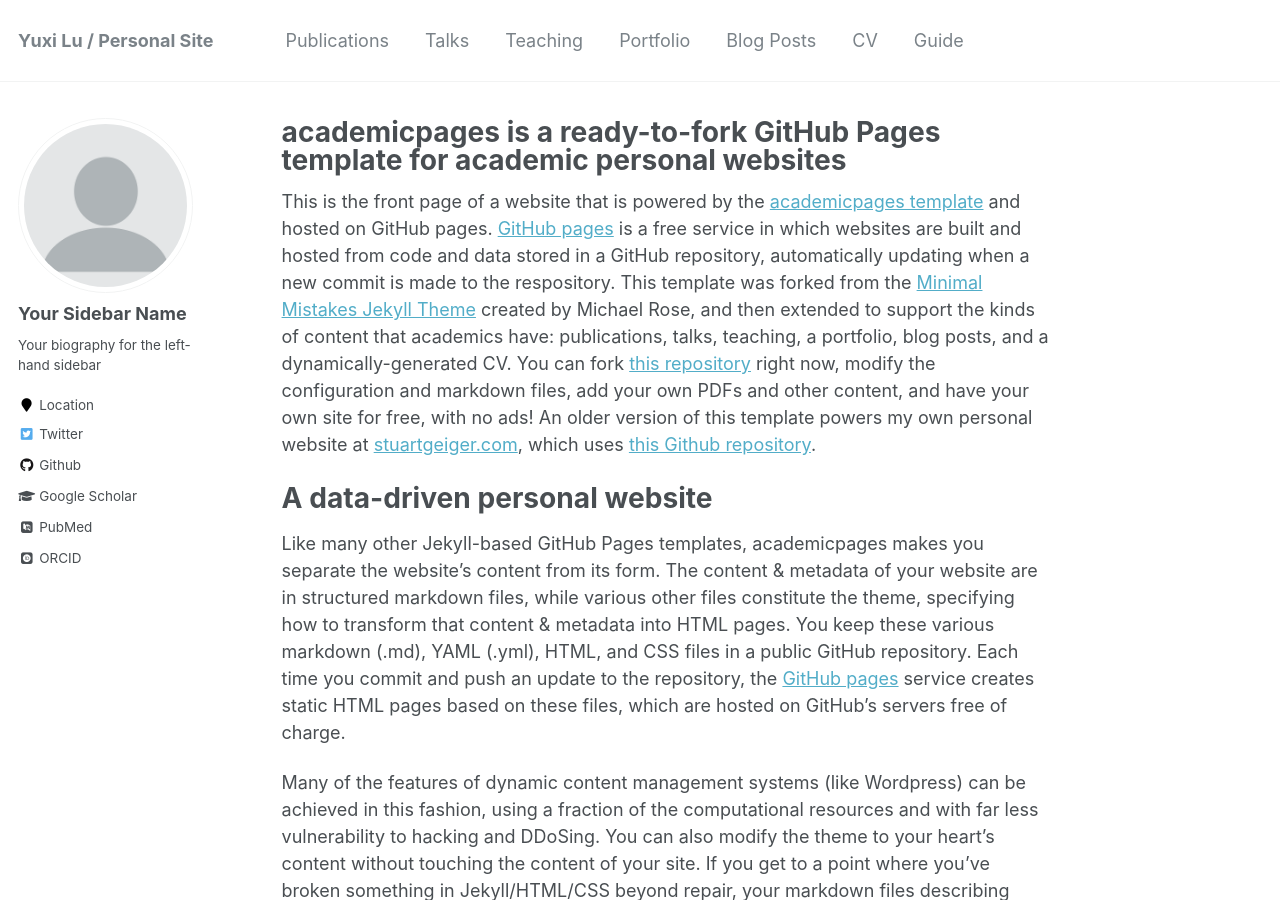
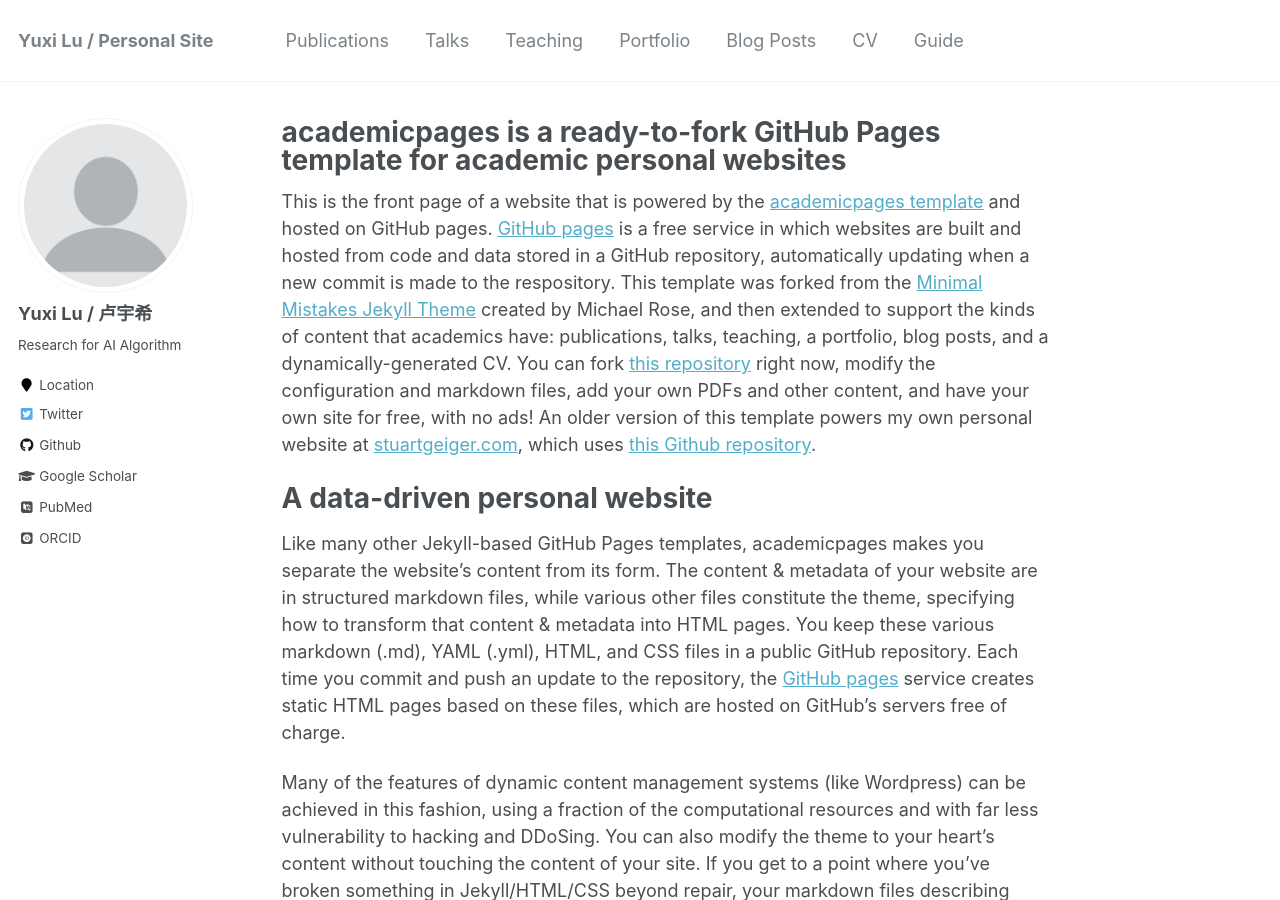
Before and after one commit to divided7/divided7.github.io, a Jekyll site: the page built from _pages/about.md, in a window 1280 px wide and 900 px high. Built offline with Jekyll 4.4.1, drawn with Linux system fonts in a browser that asks for light colours; some web fonts are replaced.

Commit message:
Update _config.yml

```diff
--- a/_config.yml
+++ b/_config.yml
@@ -80,9 +80,9 @@ analytics:
 
 # Site Author
 author:
-  name             : "Your Sidebar Name"
+  name             : "Yuxi Lu / 卢宇希"
   avatar           : "profile.png"
-  bio              : "Your biography for the left-hand sidebar"
+  bio              : "Research for AI Algorithm"
   location         : "Location"
   employer         :
   pubmed           : "https://www.ncbi.nlm.nih.gov/pubmed/?term=john+snow"
```
